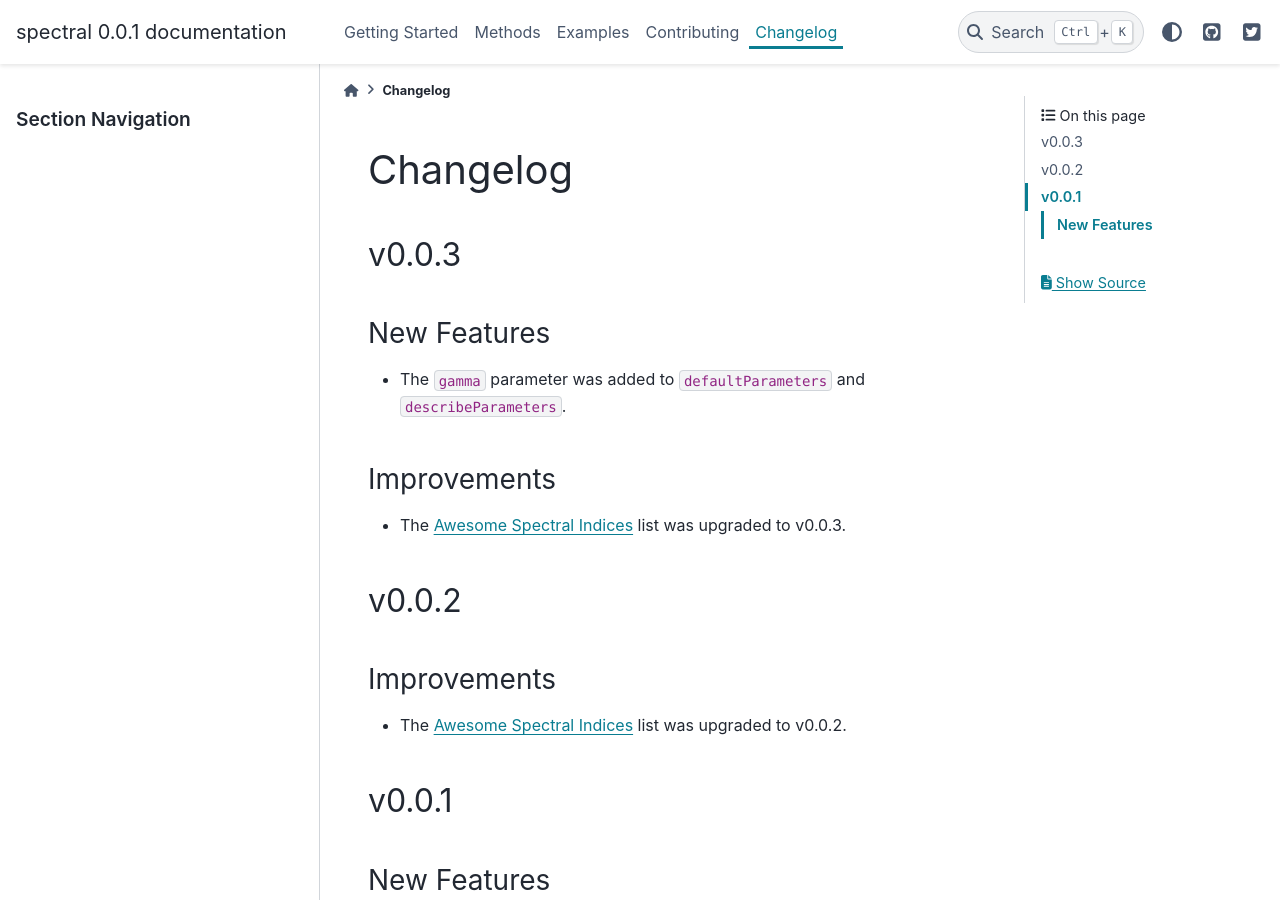
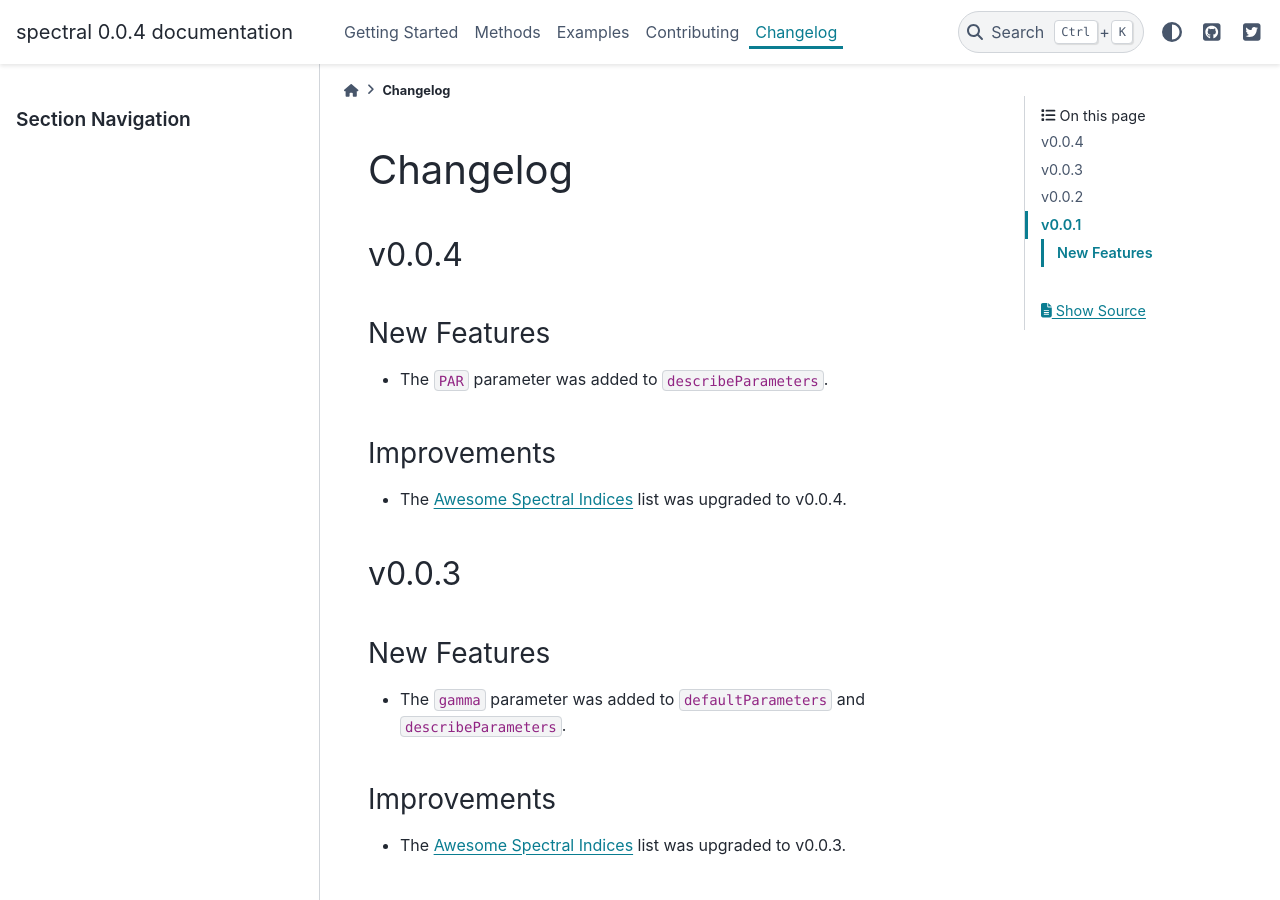
Before and after one commit to awesome-spectral-indices/spectral, a Sphinx documentation site: the page built from docs/changelog.rst, in a window 1280 px wide and 900 px high. Built offline with Sphinx 7.4.7 and the PyData theme 0.15.4, drawn with Linux system fonts in a browser that asks for light colours.

Commit message:
DOCS: Changelog updated

```diff
--- a/docs/changelog.rst
+++ b/docs/changelog.rst
@@ -1,5 +1,18 @@
 Changelog
 ============
+
+v0.0.4
+------
+
+New Features
+~~~~~~~~~~~~
+
+- The :code:`PAR` parameter was added to :code:`describeParameters`.
+
+Improvements
+~~~~~~~~~~~~
+
+- The `Awesome Spectral Indices <https://github.com/davemlz/awesome-spectral-indices>`_ list was upgraded to v0.0.4.
 
 v0.0.3
 ------
--- a/docs/conf.py
+++ b/docs/conf.py
@@ -23,7 +23,7 @@
 author = 'David Montero Loaiza'
 
 # The full version, including alpha/beta/rc tags
-release = '0.0.1'
+release = '0.0.4'
 
 
 # -- General configuration ---------------------------------------------------
```
